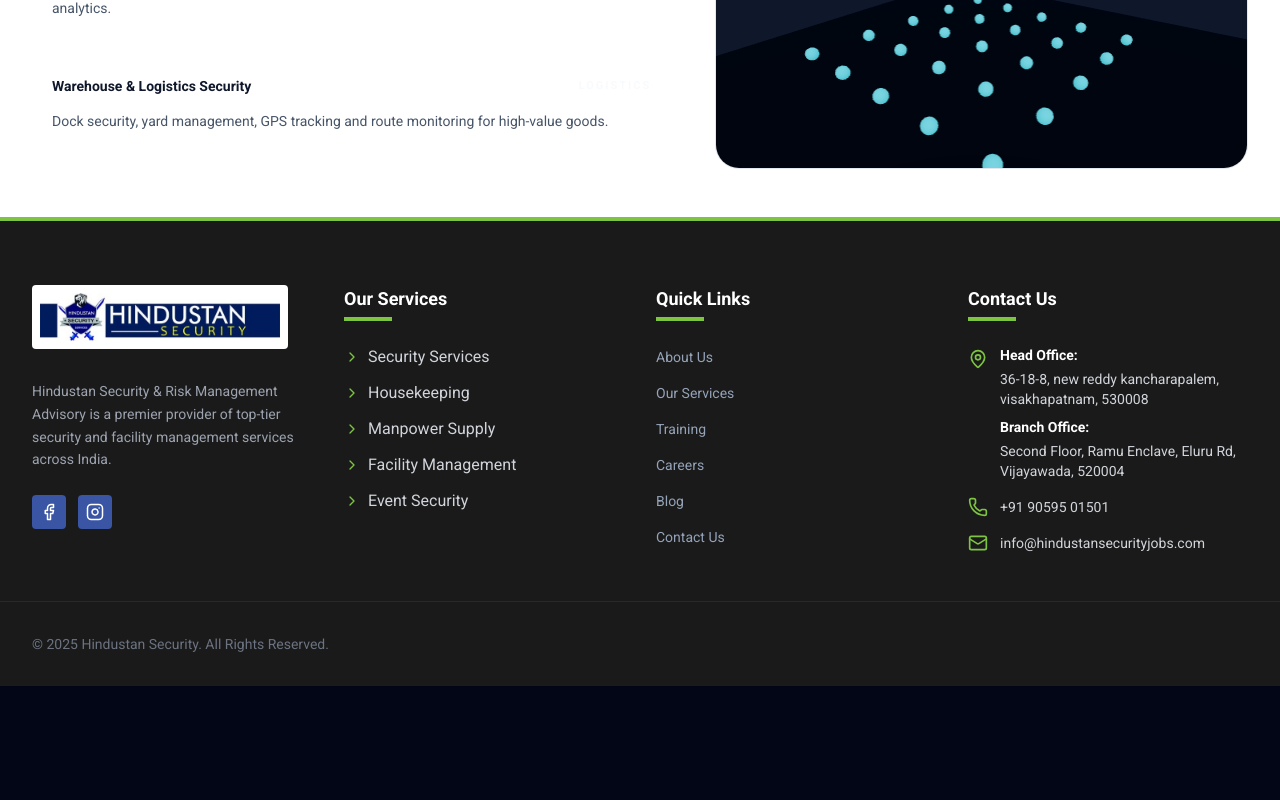
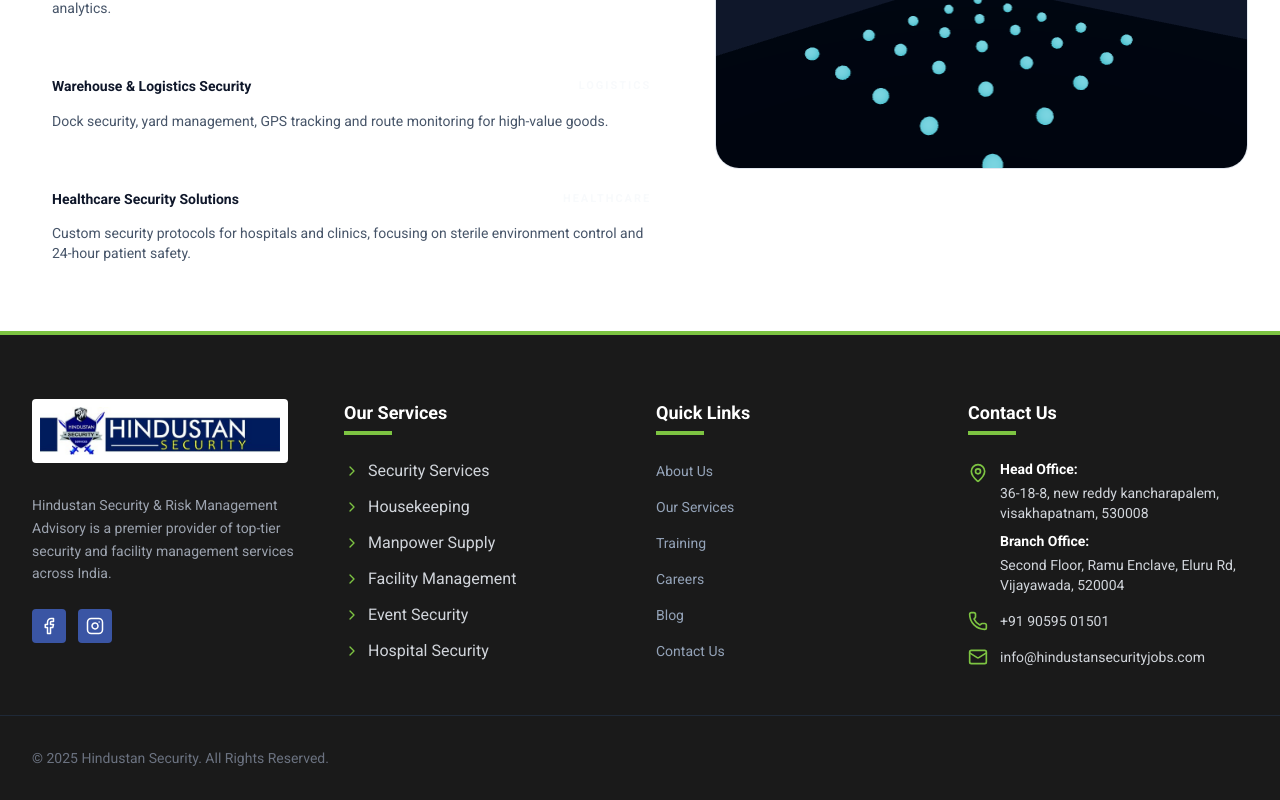
Before and after one commit to Stackvil/security_services, a React (Vite) app: page /solutions in a window 1280 px wide. Shown: the part 775-1575 px from the top of the page. Before the commit the page ends 1461 px from the top, so only its background shows below. Built offline with nearby package versions, Linux system fonts and the light colour scheme.

Commit message:
feat: add hospital security services, solutions, gallery, and assets

```diff
--- a/src/components/Layout/Footer.tsx
+++ b/src/components/Layout/Footer.tsx
@@ -34,6 +34,7 @@
             <li><Link to="/services" className="flex items-center hover:text-primary-green transition-colors"><ChevronRight size={16} className="text-primary-green mr-2" />Manpower Supply</Link></li>
             <li><Link to="/services" className="flex items-center hover:text-primary-green transition-colors"><ChevronRight size={16} className="text-primary-green mr-2" />Facility Management</Link></li>
             <li><Link to="/services" className="flex items-center hover:text-primary-green transition-colors"><ChevronRight size={16} className="text-primary-green mr-2" />Event Security</Link></li>
+            <li><Link to="/services" className="flex items-center hover:text-primary-green transition-colors"><ChevronRight size={16} className="text-primary-green mr-2" />Hospital Security</Link></li>
           </ul>
         </div>
 
--- a/src/pages/About.tsx
+++ b/src/pages/About.tsx
@@ -126,7 +126,8 @@
                 "Event Management",
                 "ATM & Bank Protection",
                 "Executive Protection",
-                "CCTV Monitoring"
+                "CCTV Monitoring",
+                "Hospital Security"
               ].map((service, index) => (
                 <div key={index} className="flex items-center gap-3 p-5 bg-slate-50 rounded-2xl border border-slate-100 hover:shadow-lg transition-all group">
                   <div className="w-2 h-2 rounded-full bg-primary-green group-hover:scale-150 transition-transform"></div>
--- a/src/pages/Gallery.tsx
+++ b/src/pages/Gallery.tsx
@@ -8,6 +8,7 @@
     { src: `${import.meta.env.BASE_URL ?? '/'}images/gallery/Housekeeping Staff.webp`, alt: 'Housekeeping Staff', category: 'Housekeeping' },
     { src: `${import.meta.env.BASE_URL ?? '/'}images/gallery/Residential Security.jpg`, alt: 'Residential Security', category: 'Security' },
     { src: `${import.meta.env.BASE_URL ?? '/'}images/gallery/Deep Cleaning.jpg`, alt: 'Deep Cleaning', category: 'Cleaning' },
+    { src: `${import.meta.env.BASE_URL ?? '/'}images/services/hospital-security.png`, alt: 'Hospital Security', category: 'Security' },
 ];
 
 const trainingImages = [
--- a/src/pages/Services.tsx
+++ b/src/pages/Services.tsx
@@ -140,6 +140,12 @@
         price: 'Contact for Quote',
         image: `${import.meta.env.BASE_URL ?? '/'}images/services/industrial estate patrol.jpg`,
         description: 'Perimeter protection and access control for large industrial sites with perimeter mobile patrols.'
+      },
+      {
+        name: 'Hospital Security Services',
+        price: 'Contact for Quote',
+        image: `${import.meta.env.BASE_URL ?? '/'}images/services/hospital-security.png`,
+        description: 'Specialized healthcare security ensuring patient safety, asset protection, and 24/7 emergency response protocols within medical facilities.'
       },
     ]
   },
--- a/src/pages/Solutions.tsx
+++ b/src/pages/Solutions.tsx
@@ -16,6 +16,11 @@
     title: 'Warehouse & Logistics Security',
     copy: 'Dock security, yard management, GPS tracking and route monitoring for high-value goods.',
     tag: 'Logistics'
+  },
+  {
+    title: 'Healthcare Security Solutions',
+    copy: 'Custom security protocols for hospitals and clinics, focusing on sterile environment control and 24-hour patient safety.',
+    tag: 'Healthcare'
   }
 ];
 
```
Also changed, not shown: public/images/services/hospital-security.png (added).
